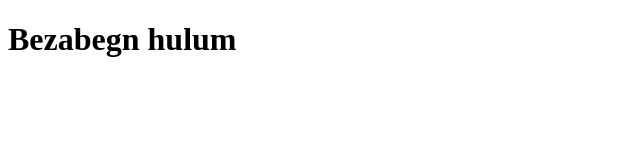
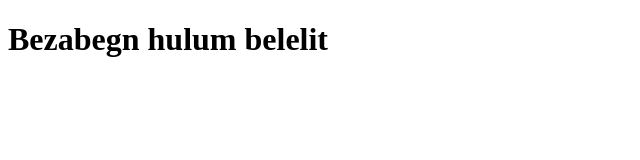
Before and after one commit to anteneh2-wq/Anteneh-3, a plain HTML site: page index.html in a window 1280 px wide. Shown: the whole page, without its empty margins (0-640 px from the left). Drawn offline with Linux system fonts and the light colour scheme.

Commit message:
Add belelit

```diff
--- a/index.html
+++ b/index.html
@@ -6,6 +6,6 @@
 		<title>Hello Ante</title>
 	</head>
 	<body>
-		<h1>Bezabegn hulum</h1>
+		<h1>Bezabegn hulum belelit</h1>
 	</body>
 </html>
```
